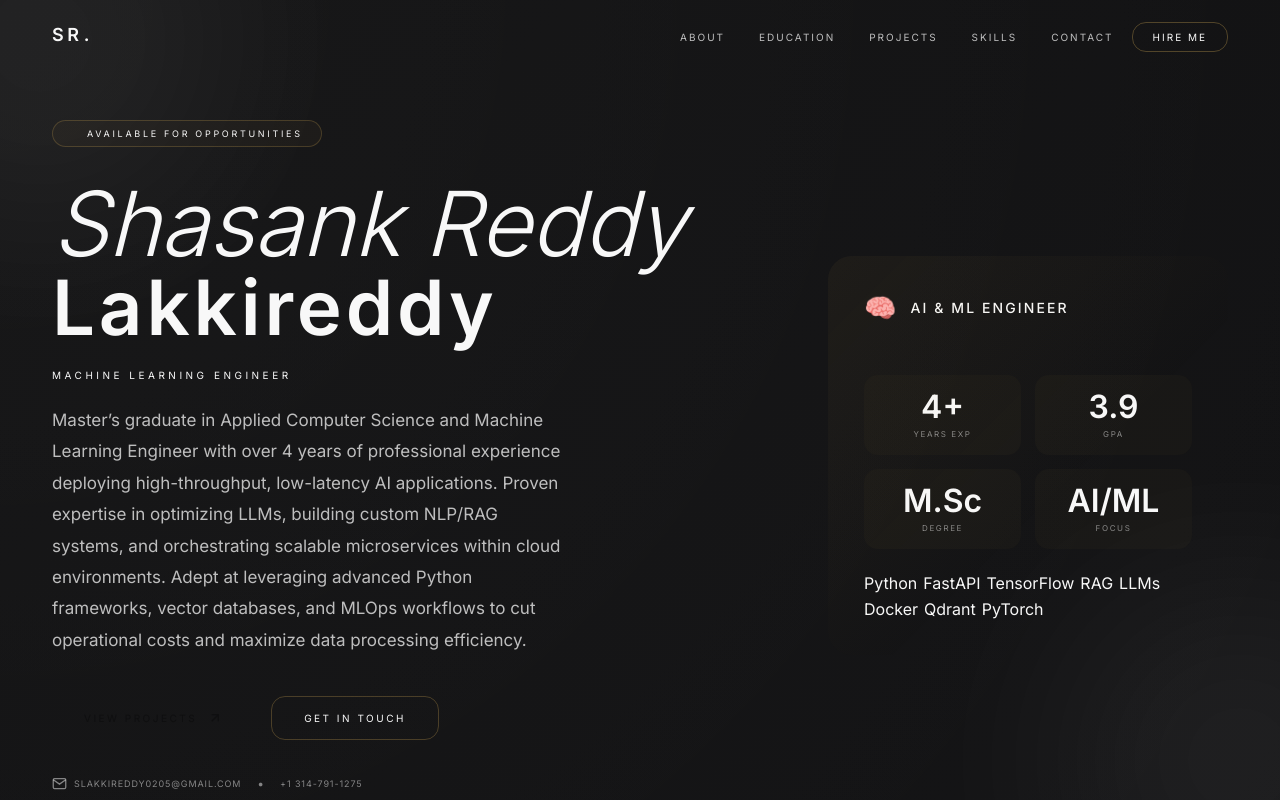
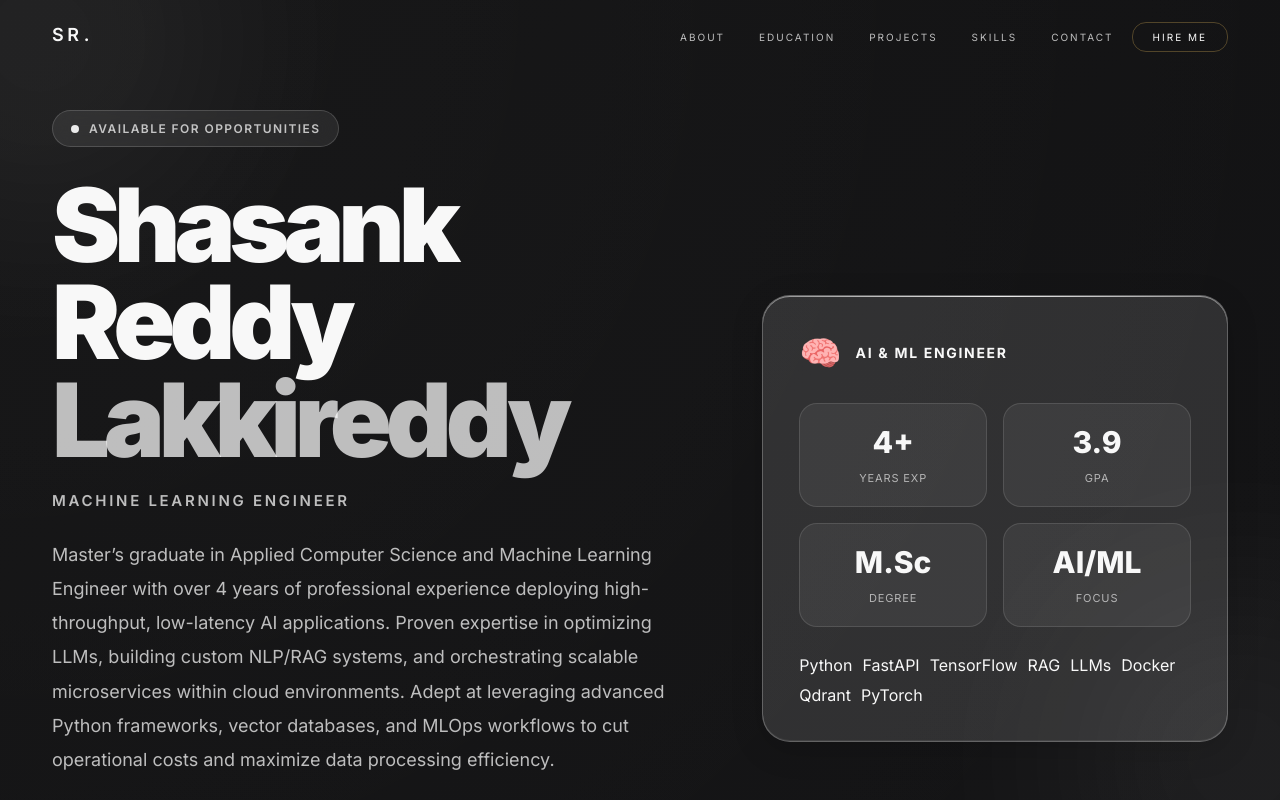
Before and after one commit to Rushikesh-9124/portfolio-shasank, a Next.js app: page / in a window 1280 px wide. Shown: the top 800 px of the page. Built offline with nearby package versions, Linux system fonts and the light colour scheme.

Commit message:
Update Hero.module.css

```diff
--- a/src/components/Hero.module.css
+++ b/src/components/Hero.module.css
@@ -1,278 +1,424 @@
 .hero {
   min-height: 100vh;
+
   display: flex;
-  flex-direction: column;
-  justify-content: center;
-  padding: 120px 0 80px;
+  align-items: center;
+
   position: relative;
-  z-index: 1;
+
+  overflow: hidden;
 }
 
 .inner {
   display: grid;
-  grid-template-columns: 1fr 400px;
+  grid-template-columns: 1.15fr 0.85fr;
+
   gap: 80px;
+
   align-items: center;
+}
+
+/* LEFT */
+
+.content {
+  max-width: 720px;
 }
 
 .badge {
   display: inline-flex;
   align-items: center;
   gap: 10px;
-  font-family: var(--font-display);
-  font-size: 9px;
-  letter-spacing: 0.3em;
+
+  padding: 10px 18px;
+
+  border-radius: 999px;
+
+  background: rgba(255,255,255,0.08);
+
+  border: 1px solid rgba(255,255,255,0.16);
+
+  backdrop-filter: blur(10px);
+
+  color: var(--text-secondary);
+
+  font-size: 12px;
+  font-weight: 600;
+
+  letter-spacing: 0.12em;
   text-transform: uppercase;
-  color: var(--gold);
-  border: 1px solid rgba(197,160,80,0.25);
-  padding: 7px 18px;
-  border-radius: var(--radius-sm);
-  margin-bottom: 32px;
-  width: fit-content;
-  background: rgba(197,160,80,0.04);
+
+  margin-bottom: 30px;
 }
 
 .pulse {
-  width: 6px;
-  height: 6px;
-  background: var(--gold);
+  width: 8px;
+  height: 8px;
+
   border-radius: 50%;
-  animation: pulse 2.5s ease-in-out infinite;
-}
 
-@keyframes pulse {
-  0%, 100% { opacity: 1; }
-  50% { opacity: 0.3; }
+  background: rgba(255,255,255,0.9);
 }
 
 .name {
-  font-family: var(--font-heading);
-  font-size: clamp(3rem, 7vw, 5.8rem);
-  font-weight: 300;
-  font-style: italic;
-  line-height: 1.0;
-  letter-spacing: -0.01em;
-  color: var(--cream);
-  margin-bottom: 4px;
+  font-size: clamp(3.5rem, 8vw, 7rem);
+
+  line-height: 0.95;
+  letter-spacing: -0.06em;
+
+  font-weight: 900;
+
+  margin-bottom: 22px;
 }
 
 .surname {
   display: block;
-  font-weight: 600;
-  font-style: normal;
-  color: var(--gold-light);
-  font-size: 0.85em;
-  letter-spacing: 0.05em;
+
+  color: rgba(255,255,255,0.72);
 }
 
 .tagline {
-  font-family: var(--font-display);
-  font-size: 10px;
-  letter-spacing: 0.35em;
+  font-size: 15px;
+  font-weight: 600;
+
+  letter-spacing: 0.18em;
   text-transform: uppercase;
-  color: var(--gold-dim);
-  margin: 24px 0;
-  display: flex;
-  align-items: center;
-  gap: 14px;
-}
-.tagline::after {
-  content: '';
-  display: block;
-  width: 60px;
-  height: 1px;
-  background: linear-gradient(90deg, var(--gold-dim), transparent);
+
+  color: rgba(255,255,255,0.72);
+
+  margin-bottom: 28px;
 }
 
 .about {
-  font-size: 17px;
+  font-size: 18px;
+  line-height: 1.9;
+
   color: var(--text-secondary);
-  line-height: 1.85;
-  max-width: 520px;
-  margin-bottom: 40px;
+
+  margin-bottom: 42px;
 }
+
+/* BUTTONS */
 
 .actions {
   display: flex;
   gap: 16px;
   flex-wrap: wrap;
-  margin-bottom: 36px;
+
+  margin-bottom: 34px;
+}
+
+.btnPrimary,
+.btnSecondary {
+  height: 54px;
+  padding: 0 26px;
+
+  display: inline-flex;
+  align-items: center;
+  justify-content: center;
+  gap: 10px;
+
+  border-radius: 16px;
+
+  backdrop-filter: blur(12px);
+
+  transition: all 0.3s ease;
+
+  font-size: 13px;
+  font-weight: 600;
+
+  letter-spacing: 0.08em;
+  text-transform: uppercase;
 }
 
 .btnPrimary {
-  display: inline-flex;
-  align-items: center;
-  gap: 10px;
-  font-family: var(--font-display);
-  font-size: 10px;
-  letter-spacing: 0.25em;
-  text-transform: uppercase;
-  color: var(--bg);
-  background: var(--gold);
-  padding: 14px 32px;
-  border-radius: var(--radius-sm);
-  text-decoration: none;
-  transition: background 0.3s, box-shadow 0.3s;
+  background: white;
+  color: #111;
 }
-.btnPrimary:hover { background: var(--gold-light); box-shadow: 0 8px 24px var(--gold-glow); }
+
+.btnPrimary:hover {
+  transform: translateY(-3px);
+
+  background: white;
+}
 
 .btnSecondary {
-  display: inline-flex;
-  align-items: center;
-  font-family: var(--font-display);
-  font-size: 10px;
-  letter-spacing: 0.25em;
-  text-transform: uppercase;
-  color: var(--gold);
-  background: transparent;
-  border: 1px solid rgba(197,160,80,0.3);
-  padding: 14px 32px;
-  border-radius: var(--radius-sm);
-  text-decoration: none;
-  transition: border-color 0.3s, color 0.3s;
+  background: rgba(255,255,255,0.08);
+
+  border: 1px solid rgba(255,255,255,0.14);
+
+  color: white;
 }
-.btnSecondary:hover { border-color: var(--gold); color: var(--gold-light); }
+
+.btnSecondary:hover {
+  transform: translateY(-3px);
+
+  background: rgba(255,255,255,0.14);
+}
+
+/* CONTACTS */
 
 .contacts {
   display: flex;
   align-items: center;
-  gap: 16px;
   flex-wrap: wrap;
+
+  gap: 14px;
 }
 
 .contactItem {
   display: inline-flex;
   align-items: center;
-  gap: 7px;
-  font-family: var(--font-display);
-  font-size: 9px;
-  letter-spacing: 0.1em;
-  text-transform: uppercase;
-  color: var(--text-muted);
-  text-decoration: none;
-  transition: color 0.3s;
+  gap: 8px;
+
+  color: rgba(255,255,255,0.7);
+
+  font-size: 14px;
+
+  transition: color 0.25s ease;
 }
-.contactItem:hover { color: var(--gold); }
-.separator { color: var(--text-muted); font-size: 12px; }
 
-/* Right card */
-.visual { position: relative; }
+.contactItem:hover {
+  color: white;
+}
+
+.separator {
+  color: rgba(255,255,255,0.4);
+}
+
+/* RIGHT CARD */
+
+.visual {
+  position: relative;
+}
 
 .glowCard {
-  background: var(--bg-card);
-  border: 1px solid var(--border);
-  border-radius: var(--radius);
+  background: rgba(255,255,255,0.12);
+
+  backdrop-filter: blur(16px);
+  -webkit-backdrop-filter: blur(16px);
+
+  border-radius: 28px;
+
+  border: 1px solid rgba(255,255,255,0.24);
+
+  box-shadow:
+    0 8px 32px rgba(0, 0, 0, 0.15),
+    inset 0 1px 0 rgba(255,255,255,0.45),
+    inset 0 -1px 0 rgba(255,255,255,0.08);
+
   padding: 36px;
+
   position: relative;
+
   overflow: hidden;
 }
 
 .glowCard::before {
   content: '';
+
   position: absolute;
-  inset: 0;
-  background: linear-gradient(135deg, rgba(197,160,80,0.06) 0%, transparent 60%);
-  pointer-events: none;
-}
 
-.cornerOrnament {
-  position: absolute;
-  top: 16px; right: 16px;
-  width: 40px; height: 40px;
-  opacity: 0.3;
+  top: 0;
+  left: 0;
+  right: 0;
+
+  height: 1px;
+
+  background: linear-gradient(
+    90deg,
+    transparent,
+    rgba(255,255,255,0.85),
+    transparent
+  );
 }
 
 .cardTop {
   display: flex;
   align-items: center;
   gap: 14px;
-  margin-bottom: 28px;
-  padding-bottom: 24px;
-  border-bottom: 1px solid var(--border);
+
+  margin-bottom: 30px;
 }
 
-.cardIcon { font-size: 26px; }
+.cardIcon {
+  font-size: 34px;
+}
 
 .cardLabel {
-  font-family: var(--font-display);
   font-size: 14px;
-  font-weight: 500;
-  letter-spacing: 0.15em;
+  font-weight: 700;
+
+  letter-spacing: 0.12em;
   text-transform: uppercase;
-  color: var(--gold-light);
 }
+
+/* STATS */
 
 .statsGrid {
   display: grid;
-  grid-template-columns: 1fr 1fr;
-  gap: 14px;
-  margin-bottom: 24px;
+  grid-template-columns: repeat(2, 1fr);
+
+  gap: 16px;
+
+  margin-bottom: 28px;
 }
 
 .statItem {
+  padding: 20px;
+
+  border-radius: 18px;
+
+  background: rgba(255,255,255,0.06);
+
+  border: 1px solid rgba(255,255,255,0.12);
+
   text-align: center;
-  padding: 16px 8px;
-  border: 1px solid var(--border);
-  border-radius: var(--radius-sm);
-  background: rgba(197,160,80,0.03);
 }
 
 .statValue {
   display: block;
-  font-family: var(--font-heading);
-  font-size: 32px;
-  font-weight: 600;
-  color: var(--gold-light);
-  line-height: 1;
+
+  font-size: 30px;
+  font-weight: 800;
+
+  margin-bottom: 6px;
 }
 
 .statLabel {
-  display: block;
-  font-family: var(--font-display);
-  font-size: 8px;
-  letter-spacing: 0.2em;
+  font-size: 11px;
+
+  letter-spacing: 0.08em;
   text-transform: uppercase;
-  color: var(--text-muted);
-  margin-top: 6px;
+
+  color: rgba(255,255,255,0.62);
 }
 
-.techPills { display: flex; flex-wrap: wrap; gap: 6px; }
+/* TECH */
+
+.techPills {
+  display: flex;
+  flex-wrap: wrap;
+
+  gap: 10px;
+}
+
+/* SCROLL */
 
 .scrollHint {
   position: absolute;
-  bottom: 40px;
+
+  bottom: 28px;
   left: 50%;
+
   transform: translateX(-50%);
+
   display: flex;
   flex-direction: column;
   align-items: center;
+
   gap: 10px;
-  animation: fadeIn 1s 1.2s ease forwards;
-  opacity: 0;
 }
 
 .scrollLine {
   width: 1px;
   height: 48px;
-  background: linear-gradient(to bottom, var(--gold), transparent);
-  animation: scrollPulse 2.5s ease-in-out infinite;
-}
-@keyframes scrollPulse {
-  0%, 100% { opacity: 0.2; }
-  50% { opacity: 0.8; }
+
+  background: linear-gradient(
+    to bottom,
+    rgba(255,255,255,0.8),
+    transparent
+  );
 }
 
 .scrollText {
-  font-family: var(--font-display);
-  font-size: 9px;
-  letter-spacing: 0.3em;
+  font-size: 10px;
+
+  letter-spacing: 0.18em;
   text-transform: uppercase;
-  color: var(--text-muted);
+
+  color: rgba(255,255,255,0.5);
 }
 
-@media (max-width: 900px) {
-  .inner { grid-template-columns: 1fr; gap: 48px; }
-  .visual { order: -1; }
-  .glowCard { max-width: 420px; margin: 0 auto; }
-  .about { max-width: 100%; }
+/* TABLET */
+
+@media (max-width: 1024px) {
+  .inner {
+    grid-template-columns: 1fr;
+
+    gap: 60px;
+  }
+
+  .content {
+    text-align: center;
+
+    margin: 0 auto;
+  }
+
+  .badge {
+    margin-inline: auto;
+  }
+
+  .about {
+    margin-inline: auto;
+  }
+
+  .actions,
+  .contacts,
+  .techPills {
+    justify-content: center;
+  }
+
+  .visual {
+    max-width: 520px;
+    margin: 0 auto;
+  }
 }
+
+/* MOBILE */
+
+@media (max-width: 640px) {
+  .name {
+    font-size: 3.2rem;
+  }
+
+  .about {
+    font-size: 16px;
+    line-height: 1.8;
+  }
+
+  .tagline {
+    font-size: 12px;
+    letter-spacing: 0.12em;
+  }
+
+  .actions {
+    flex-direction: column;
+  }
+
+  .btnPrimary,
+  .btnSecondary {
+    width: 100%;
+  }
+
+  .contacts {
+    flex-direction: column;
+
+    gap: 10px;
+  }
+
+  .separator {
+    display: none;
+  }
+
+  .glowCard {
+    padding: 28px 22px;
+  }
+
+  .statsGrid {
+    gap: 12px;
+  }
+
+  .statValue {
+    font-size: 24px;
+  }
+}
```
